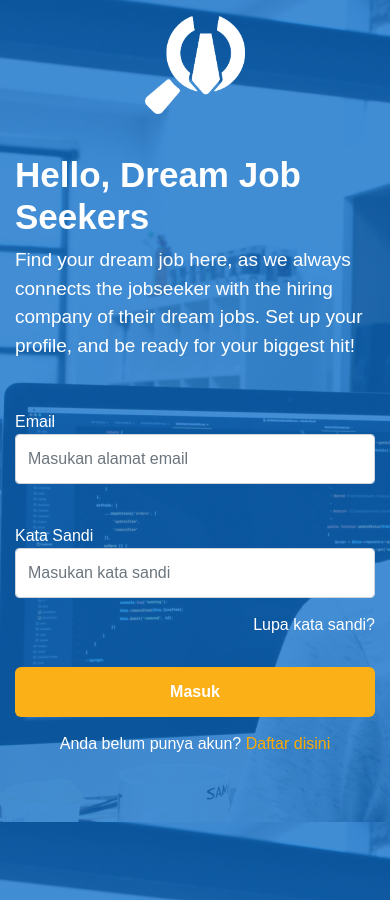
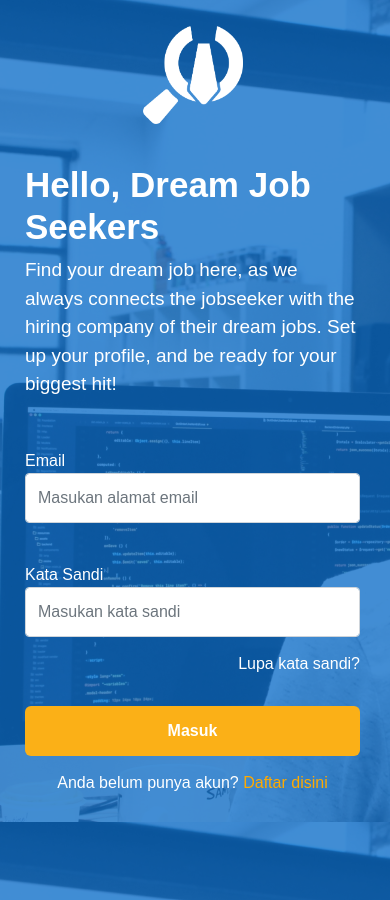
Before and after one commit to Cotllinz/GDJ-Front-End, a Vue app: page /Login in a window 390 px wide. Built offline with nearby package versions, Linux system fonts and the light colour scheme; what vue-sweetalert2 would draw is missing.

Commit message:
patch responsive login

```diff
--- a/src/components/_base/Login/LoginComponent.vue
+++ b/src/components/_base/Login/LoginComponent.vue
@@ -117,6 +117,23 @@ a.bottoms:hover {
   text-decoration: none;
 }
 
+@media (max-width: 1000px) {
+  .wrapper {
+    padding: 120px;
+    padding-top: 200px;
+    color: white;
+  }
+  .sandi,
+  .email,
+  .forget {
+    color: white;
+  }
+}
+@media screen and (max-width: 770px) and (min-width: 577px) {
+  .text img {
+    width: 10px;
+  }
+}
 @media (max-width: 576px) {
   .imageStyle {
     width: 100px;
@@ -125,7 +142,8 @@ a.bottoms:hover {
     margin: 0 auto;
   }
   .wrapper {
-    padding-right: 0;
+    padding: 10px;
+    padding-right: 15px;
   }
   .text h1 {
     font-size: 35px;
```
Also changed, not shown: src/views/ForgotPassword.vue (added).
